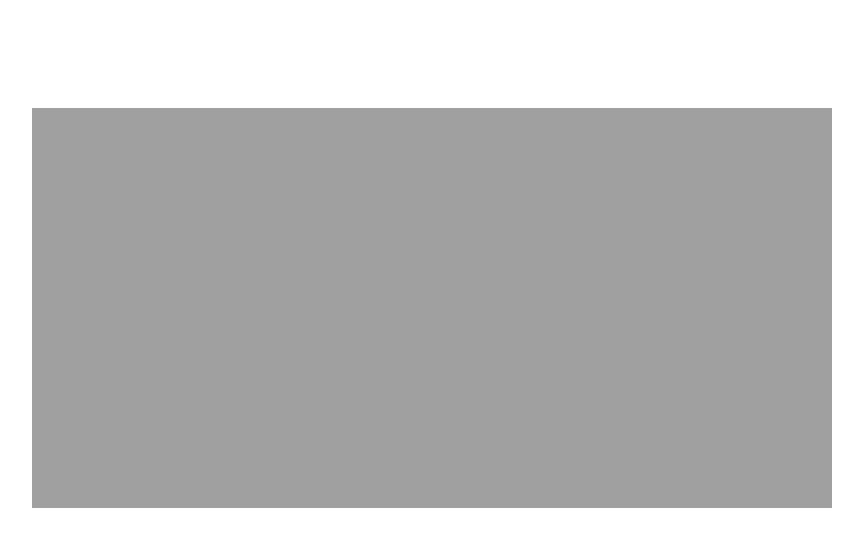
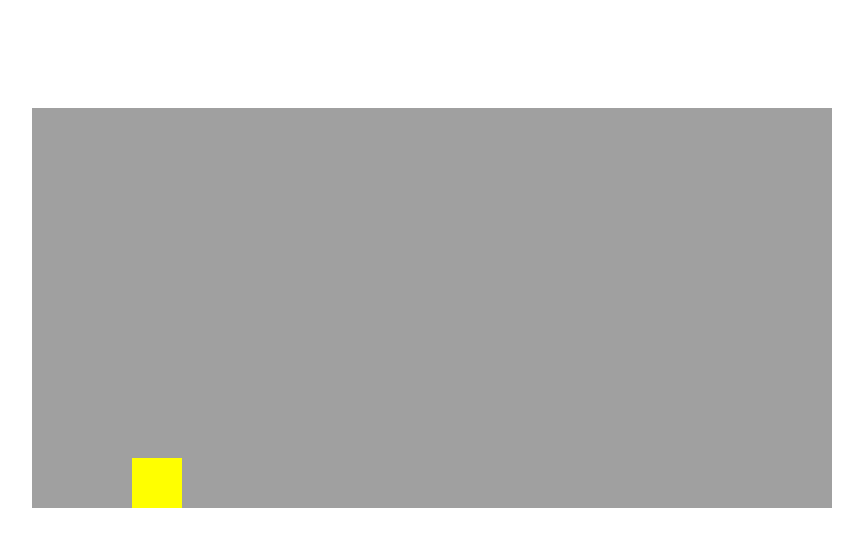
Before and after one commit to JamalOlinda/Jogo2d, a plain HTML site: page index.html in a window 1280 px wide. Shown: the whole page, without its empty margins (208-1071 px from the left). Drawn offline with Linux system fonts and the light colour scheme.

Commit message:
pulo do personagem

```diff
--- a/index.html
+++ b/index.html
@@ -17,7 +17,7 @@
     </style>
 </head>
 <body>
-    <canvas id="Joguinho" width="800" height="400"></canvas>
+    <canvas id="jogo2d" width="800" height="400"></canvas>
     <script src="script.js"></script>
 </body>
 </html>
--- a/script.js
+++ b/script.js
@@ -0,0 +1,52 @@
+const canvas = document.getElementById('jogo2d')
+
+const ctx = canvas.getContext('2d')
+const gravidade = 0.5
+
+document.addEventListener('keypress', (e) => {
+    if (e.code == 'Space' && personagem.pulando==false){
+        console.log("clico para pualrarr")
+        personagem.velocidadey = 15
+        personagem.pulando = true
+    }
+
+})
+
+const personagem = {
+    x: 100,
+    y: canvas.height - 50,
+    altura: 50,
+    largura: 50,
+    velocidadey: 0,
+    pulando: false
+}
+
+function desenharPersonagem(){
+    ctx.fillStyle = 'yellow'
+    ctx.fillRect(personagem.x, personagem.y, personagem.altura, personagem.largura)
+}
+
+function atualizarPersonagem(){
+    if (personagem.pulando == true){
+        personagem.velocidadey -= gravidade
+        personagem.y -= personagem.velocidadey
+        if (personagem.y >= canvas.height-50){
+            personagem.velocidadey = 0
+            personagem.pulando = false
+            personagem.y = canvas.height - 50
+        }
+    }
+}
+
+function loop() {
+
+    ctx.clearRect(0, 0, canvas.width, canvas.height)
+
+    desenharPersonagem()
+
+    atualizarPersonagem()
+
+    requestAnimationFrame(loop)
+}
+
+loop()
```
